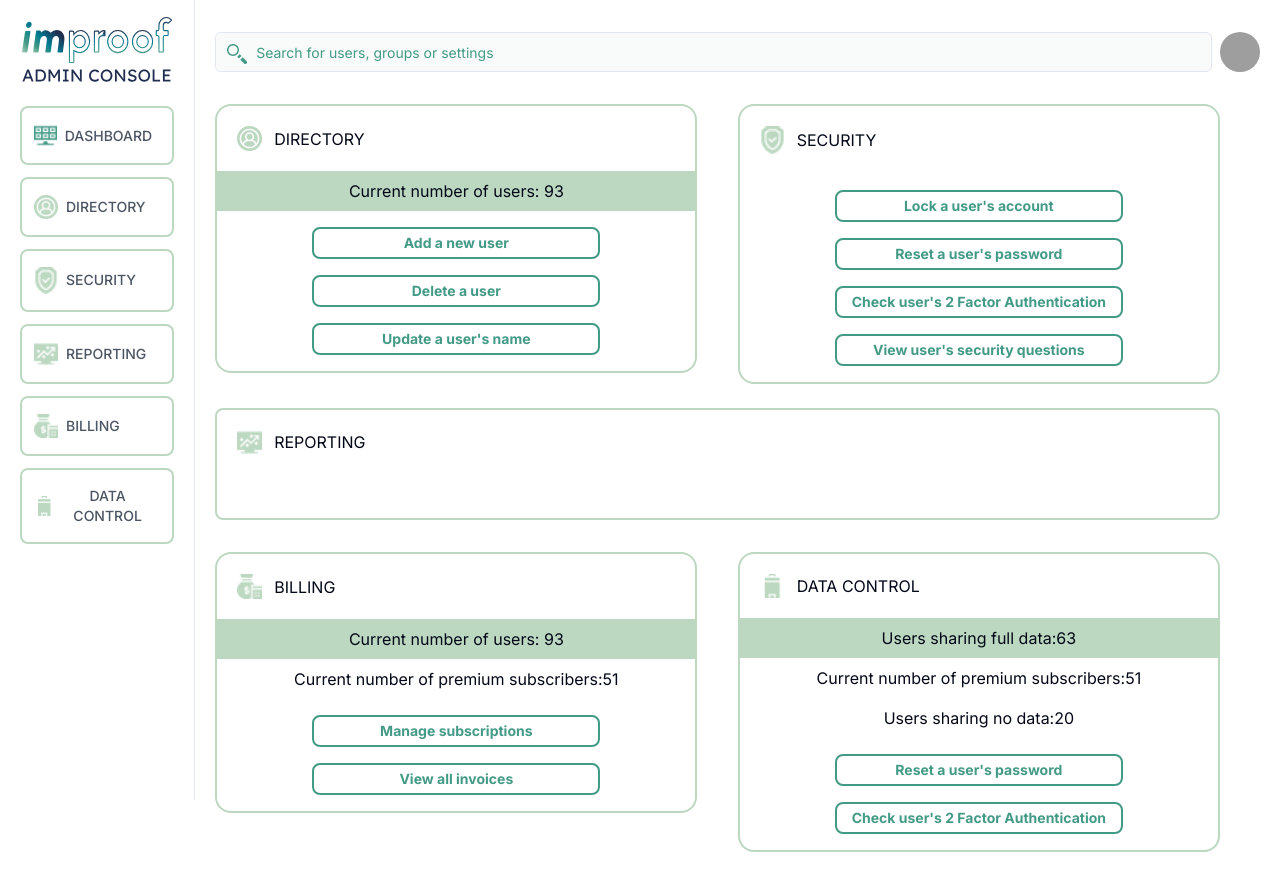
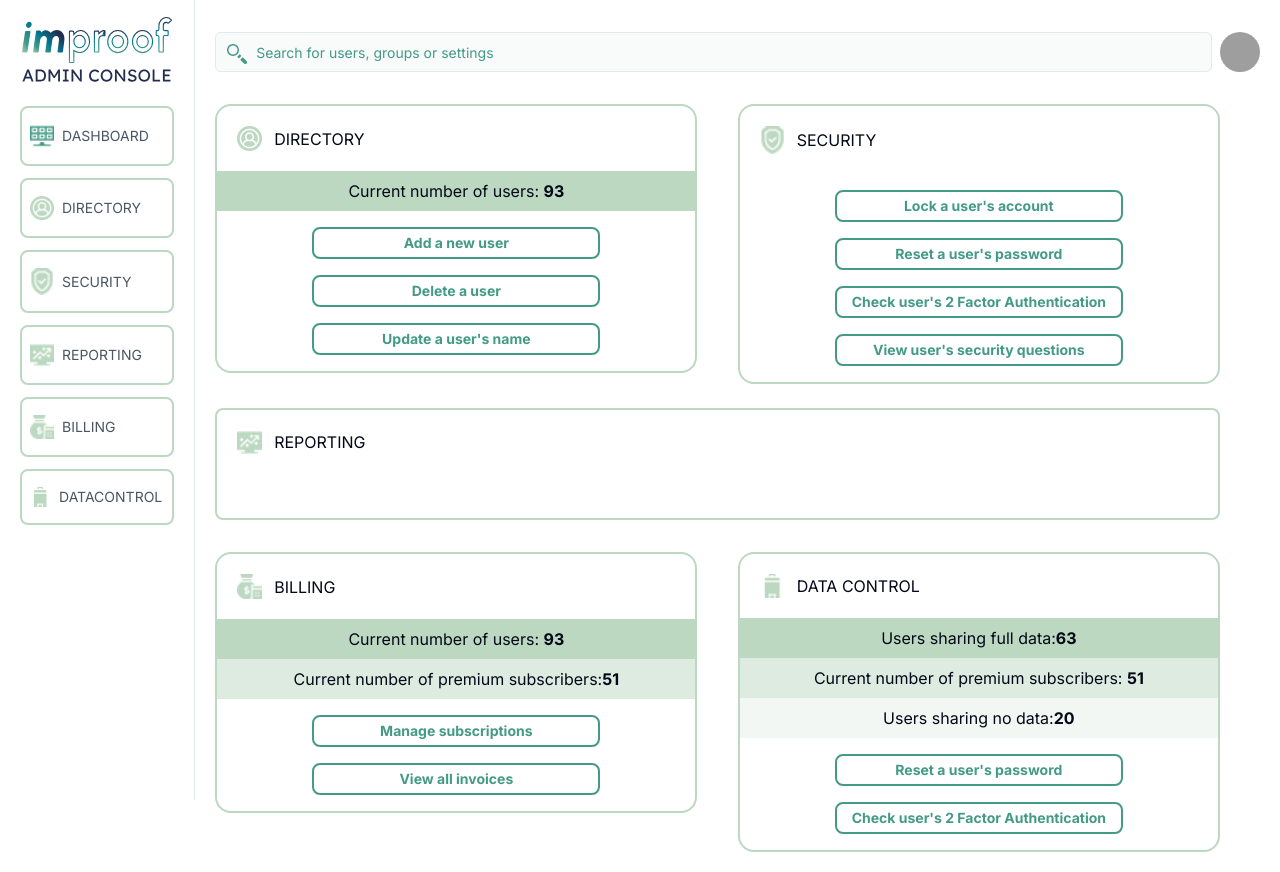
Before and after one commit to xNOVA2/IAMPROOF, a Next.js app: page / in a window 1280 px wide. Built offline with nearby package versions, Linux system fonts and the light colour scheme; grey boxes are pictures that could not be loaded.

Commit message:
Update DashboardLayout and SubHeading components

```diff
--- a/app/Layouts/DashboardLayout.tsx
+++ b/app/Layouts/DashboardLayout.tsx
@@ -10,7 +10,9 @@ export default function DashboardLayout({children}:{children:React.ReactNode}) {
         <div className="flex justify-center">
           {" "}
           {/* Add flex justify-center classes */}
+          <Link href={'/'}>
           <Image src={"/assets/logo.svg"} alt="Logo" width={150} height={200} />
+          </Link>
         </div>
         <div className="mt-6 flex flex-1 flex-col justify-between">
           <nav className="space-x-5 space-y-6 ">
@@ -18,7 +20,7 @@ export default function DashboardLayout({children}:{children:React.ReactNode}) {
               {menuItems.map((item) => (
                 <Link
                   key={item.title}
-                  className="border-[#BCD8C1] border-2 flex transform items-center rounded-lg px-3 py-4 text-center text-gray-600 transition-colors duration-300 hover:bg-gray-100 hover:text-gray-700"
+                  className="border-[#BCD8C1] border-2 flex transform items-center rounded-lg px-2 py-4 text-center text-gray-600 transition-colors duration-300 hover:bg-gray-100 hover:text-gray-700"
                   href={item.href}
                 >
                   <Image
@@ -27,7 +29,7 @@ export default function DashboardLayout({children}:{children:React.ReactNode}) {
                     width={24}
                     height={24}
                   />
-                  <span className="mx-2 text-sm font-medium">{item.title}</span>
+                  <span className="mx-2 text-sm ">{item.title}</span>
                 </Link>
               ))}
             </div>
--- a/app/page.tsx
+++ b/app/page.tsx
@@ -57,12 +57,17 @@ export default function Home() {
             headerText="DATA CONTROL"
             subHeading="Users sharing full data:63"
           >
-            <SubHeading
-              text="Current number of premium subscribers:51"
-              bgColor="#BCD8C180"
-            />
-            <SubHeading text="Users sharing no data:20" bgColor="#BCD8C133" />
-
+            <div className="bg-[#BCD8C180] w-full text-center py-2">
+              <p>
+                Current number of premium subscribers:{" "}
+                <span className="font-bold">51</span>
+              </p>
+            </div>
+            <div className="bg-[#BCD8C133] w-full text-center py-2">
+              <p>
+                Users sharing no data:<span className="font-bold">20</span>
+              </p>
+            </div>
             <BoxButton text="Reset a user's password" href="" />
             <BoxButton text="Check user's 2 Factor Authentication" href="" />
           </Box>
--- a/components/Box/SubHeading.tsx
+++ b/components/Box/SubHeading.tsx
@@ -7,7 +7,11 @@ export default function SubHeading({
 }) {
   return (
     <div className={`flex-grow  text-center py-2 bg-[${bgColor}] w-full`}>
-      {text}
+        <p>
+        {text.slice(0, -2)}
+        <strong>{text.slice(-2)}</strong>
+        </p>
+
     </div>
   );
 }
--- a/data/navLinks.ts
+++ b/data/navLinks.ts
@@ -31,7 +31,7 @@ export const menuItems = [
     },
     {
         id: "DATA CONTROL",
-        title: "DATA CONTROL",
+        title: "DATACONTROL",
         href: "/data-center",
         logo: "/assets/DataControl.png",
     },
```
